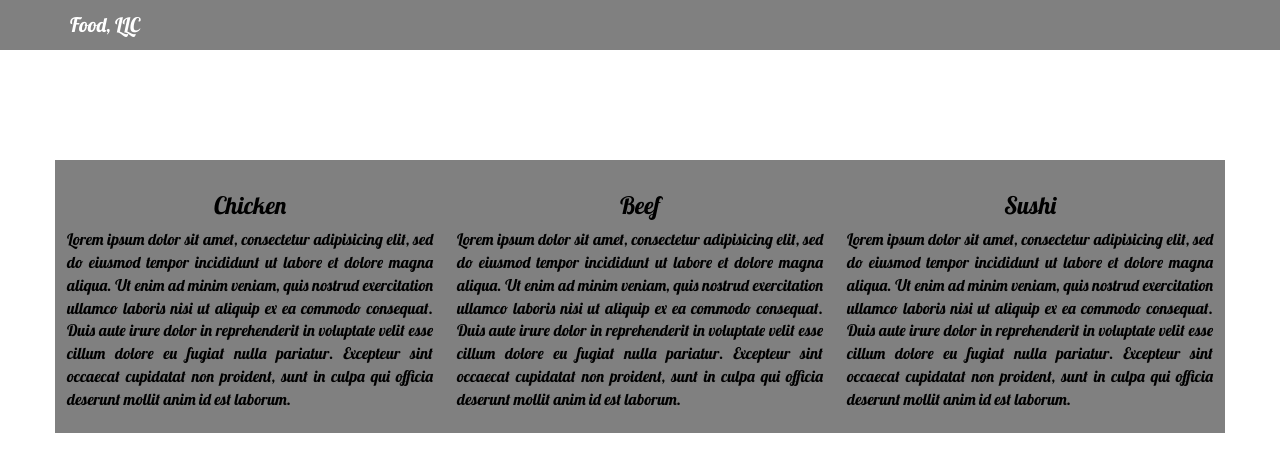
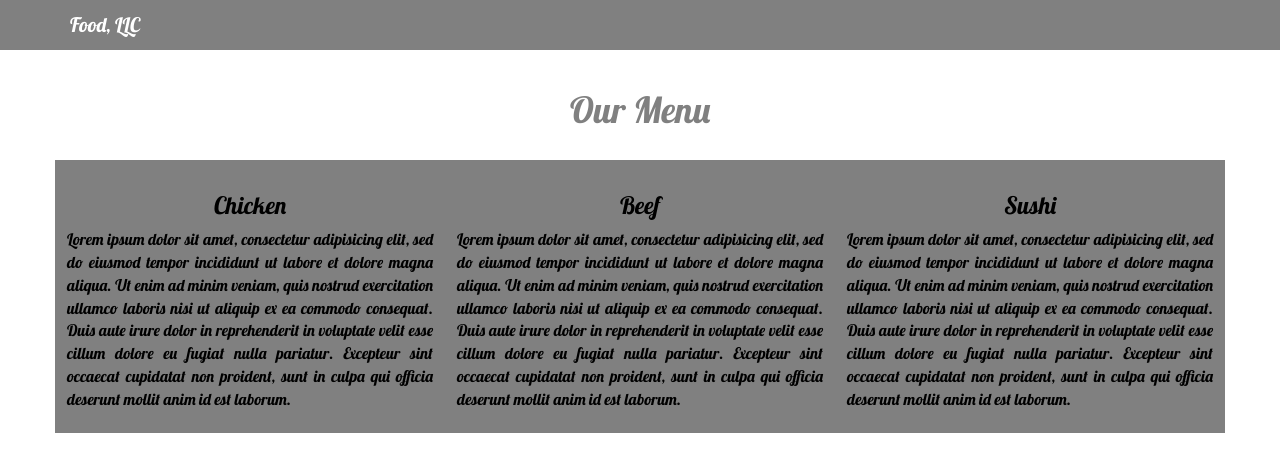
Before and after one commit to aakifjafri/-Module-3---solution, a plain HTML site: page index.html in a window 1280 px wide. Drawn offline with Linux system fonts and the light colour scheme.

Commit message:
This is commit

```diff
--- a/css/style.css
+++ b/css/style.css
@@ -38,6 +38,10 @@ body {
 }
 /* END HEADER */
 
+#main-content h1{
+	color: grey;
+}
+
 /* Section */
 
 
```
